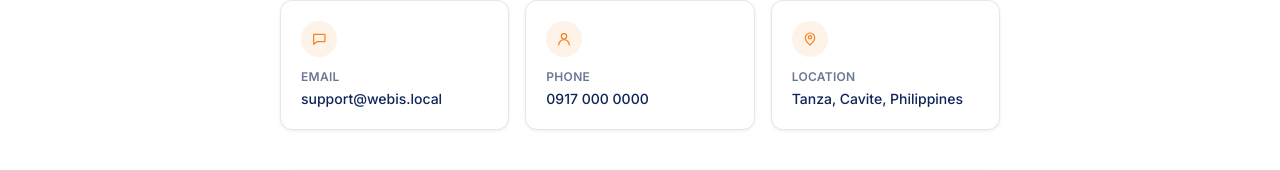
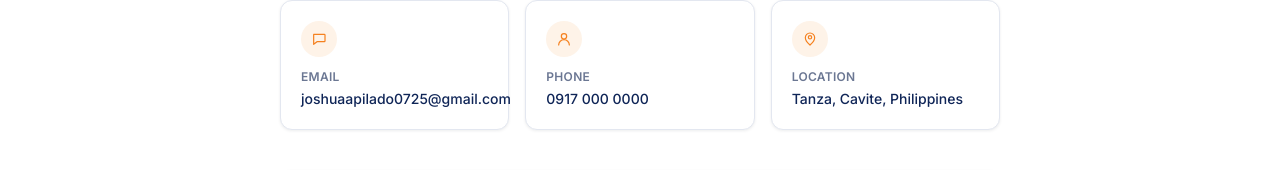
Before and after one commit to Khali-0725/webis, a React (Vite) app in the folder frontend/: page /contact in a window 1280 px wide. Shown: the part 281-451 px from the top of the page. Built offline with nearby package versions, Linux system fonts and the light colour scheme; no server answers.

Commit message:
Replace the placeholder support email on the Contact page

```diff
--- a/frontend/src/pages/public/ContactPage.jsx
+++ b/frontend/src/pages/public/ContactPage.jsx
@@ -4,8 +4,8 @@ const CHANNELS = [
   {
     icon: 'message',
     label: 'Email',
-    value: 'support@webis.local',
-    href: 'mailto:support@webis.local',
+    value: 'joshuaapilado0725@gmail.com',
+    href: 'mailto:joshuaapilado0725@gmail.com',
   },
   {
     icon: 'user',
```
